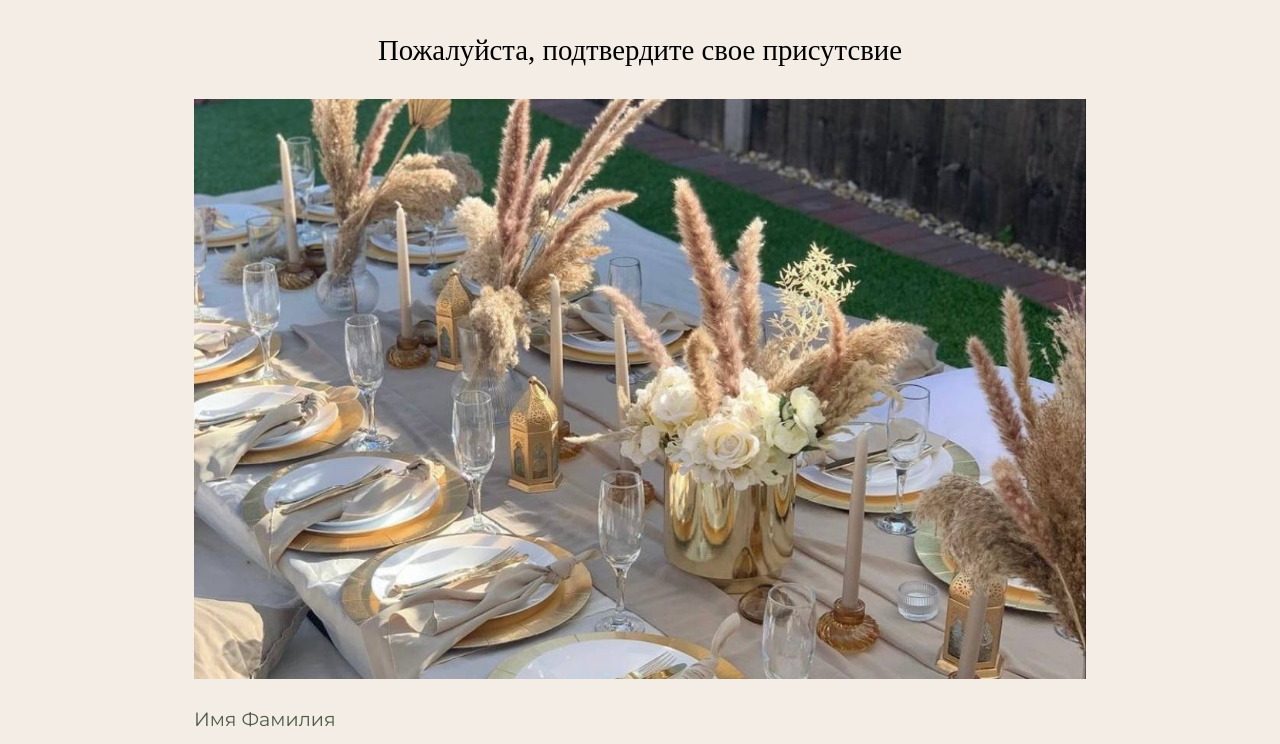
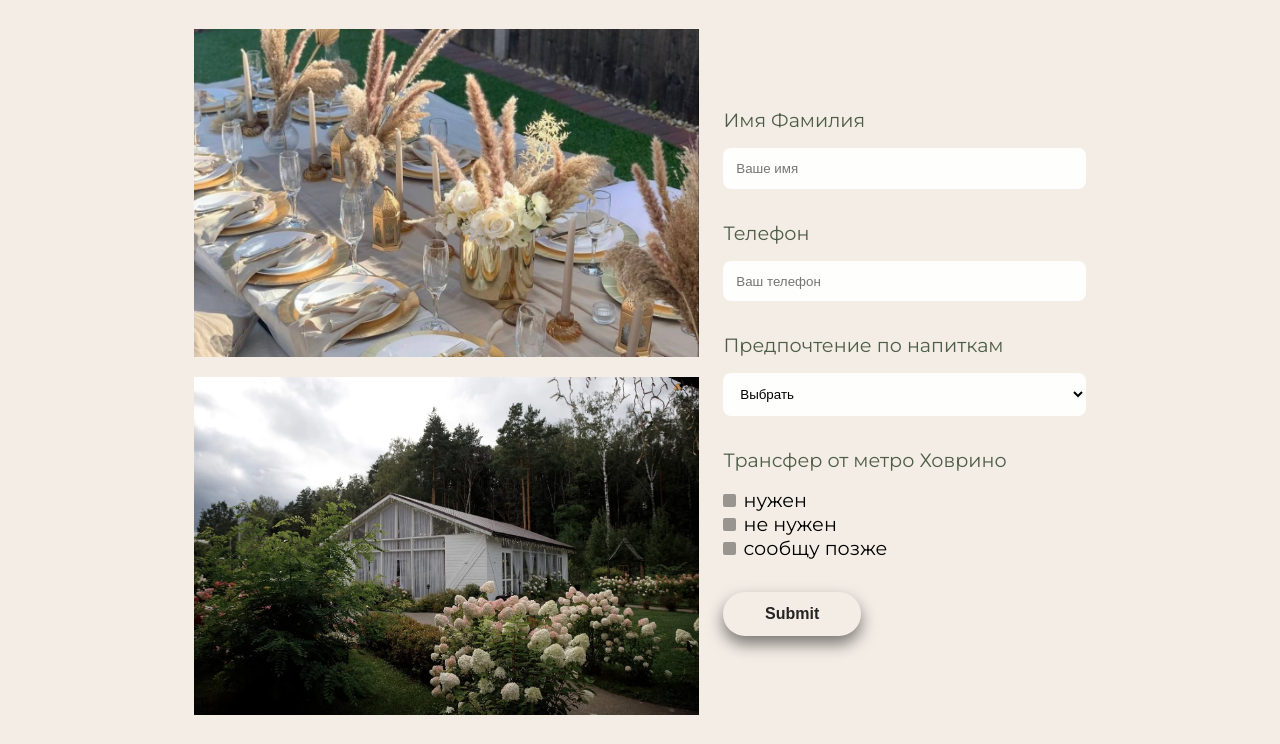
Before and after one commit to alenavin/wedding-invitation, a website: page index.html in a window 1280 px wide. Shown: the part 2486-3230 px from the top of the page. Drawn offline with Linux system fonts and the light colour scheme.

Commit message:
form resize

```diff
--- a/index.html
+++ b/index.html
@@ -119,9 +119,12 @@
     <section class="contacts">
       <h2 class="heading">Пожалуйста, подтвердите свое присутсвие</h2>
       <div class="row">
-        <div class="img">
+        <div class="row-img">
           <img src="img/pampas-2.jpeg" alt="form-picture" class="form-img" />
+          <img src="img/qw.jpg" alt="form-picture" class="form-img hidden" />
         </div>
+
+
         <form action="https://api.web3forms.com/submit" method="POST">
           <input
             type="hidden"
@@ -183,7 +186,7 @@
               <label for="dontknow">сообщу позже</label>
             </div>
           </div>
-
+<!--
           <span>Останетесь в коттедже на ночь?</span><br>
           <p id="stay-p">Наша площадка дает возможность готям, при желании, остаться до утра и уехать 15 июля. Пожалуйста, укажите предпочтительный для вас вариант</p>
           <div class="stay">
@@ -206,6 +209,7 @@
               <label for="dontknow">сообщу позже</label>
             </div>
           </div>
+          -->
           <input type="submit" name="send" id="" class="btn" />
         </form>
       </div>
--- a/sass/form.scss
+++ b/sass/form.scss
@@ -22,7 +22,7 @@ html {
     margin-bottom: 2rem;
     font-size: 1.8rem;
   }
-
+}
 .row {
   display: flex;
   align-items: center;
@@ -30,7 +30,7 @@ html {
   flex-direction: column;
   gap: 1.5rem;
 
-    .img {
+  &-img {
     //flex: 1 1 40rem; // закоментила потому что почему-то стало появляться расстояние под картинкой не нужное
   }
 
@@ -68,6 +68,8 @@ html {
     }
   }
 }
+.hidden {
+  display: none;
 }
 
 #yes,
--- a/sass/resize.scss
+++ b/sass/resize.scss
@@ -11,5 +11,23 @@
   .location {
     display: flex;
     flex-direction: row;
+    align-items: center;
+
+    &-img {
+      width: 60%;
+    }
+  }
+
+  .row {
+    flex-wrap: nowrap;
+    flex-direction: row;
+
+    &-img {
+      width: 100%;
+    }
+  }
+  .hidden {
+    display: block;
+    margin-top: 1rem;
   }
 }
```
Also changed, not shown: css/style.css, 1 other file. Lines whose indentation alone changed are shown as unchanged.
